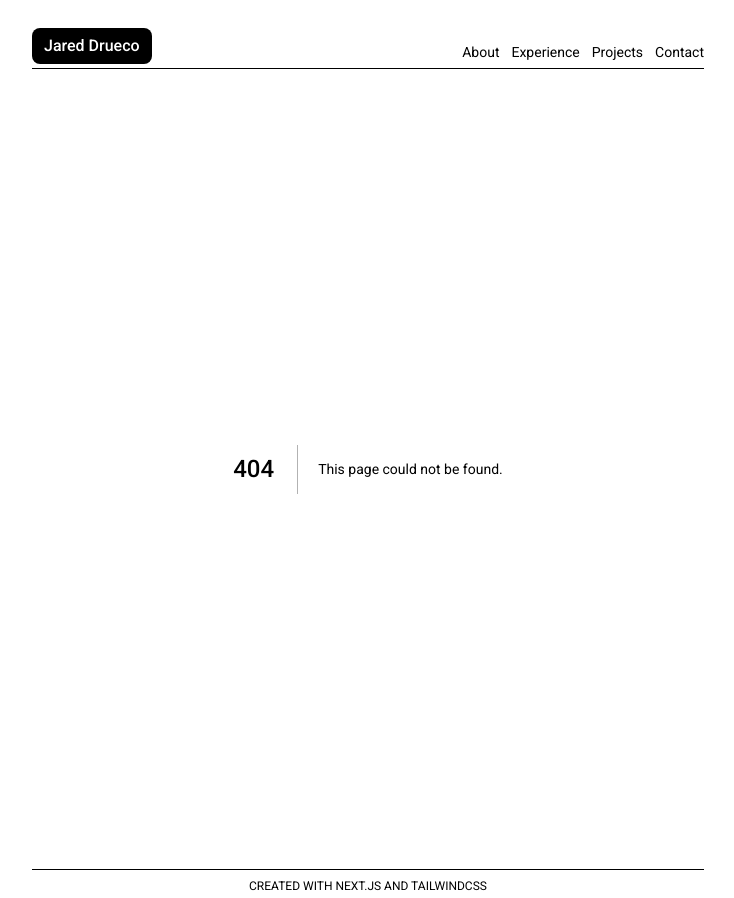
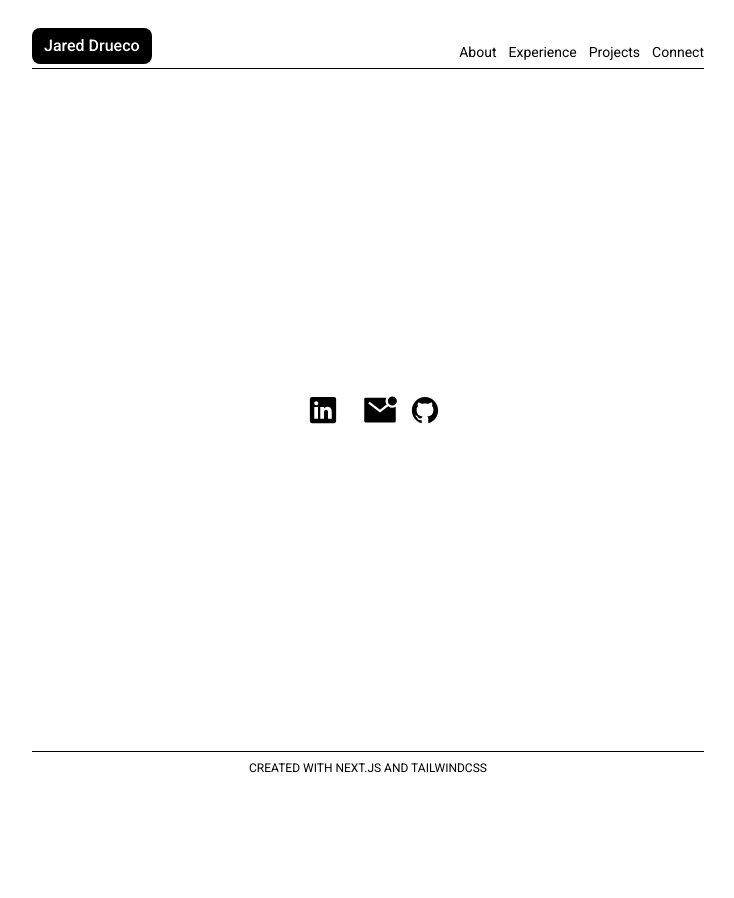
Before and after one commit to jdrco/self-portfolio, a Next.js app: page /connect in a window 1280 px wide. Before the commit this address had no page. Shown: the whole page, without its empty margins (272-1006 px from the left). After the commit the page ends 800 px from the top, so only its background shows below. Built offline with nearby package versions, Linux system fonts and the light colour scheme.

Commit message:
done the contact page

```diff
--- a/components/Navbar.js
+++ b/components/Navbar.js
@@ -26,9 +26,9 @@ const Navbar = () => {
             Projects
           </a>
         </Link>
-        <Link href="/contact/">
+        <Link href="/connect/">
           <a href="" className="pl-3 text-sm sm:text-md 2xl:text-lg">
-            Contact
+            Connect
           </a>
         </Link>
       </div>
--- a/pages/about/index.js
+++ b/pages/about/index.js
@@ -5,9 +5,9 @@ const About = () => {
       <div className="rounded-lg shadow-lg bg-[#26262f] h-[30%] w-3/4 flex flex-col border-gray-300 border-[1px]">
         <div className="h-[15%] w-full flex flex-row justify-center">
           <div className="h-full w-[96%] flex flex-row items-center">
-            <div className="bg-red-500 w-[10px] sm:w-[12px] h-[10px] sm:h-[12px] rounded-full mr-1"></div>
-            <div className="bg-yellow-500 w-[10px] sm:w-[12px] h-[10px] sm:h-[12px] rounded-full mr-1"></div>
-            <div className="bg-green-500 w-[10px] sm:w-[12px] h-[10px] sm:h-[12px] rounded-full"></div>
+            <div className="bg-red-500 w-[8px] sm:w-[12px] h-[8px] sm:h-[12px] rounded-full mr-1"></div>
+            <div className="bg-yellow-500 w-[8px] sm:w-[12px] h-[8px] sm:h-[12px] rounded-full mr-1"></div>
+            <div className="bg-green-500 w-[8px] sm:w-[12px] h-[8px] sm:h-[12px] rounded-full"></div>
           </div>
         </div>
         <div className="h-full w-full p-1 text-white text-xs font-fira leading-4 overflow-auto">
--- /dev/null
+++ b/pages/connect/index.js
@@ -0,0 +1,26 @@
+import {
+  IoLogoLinkedin,
+  IoMailUnreadSharp,
+  IoLogoGithub,
+} from "react-icons/io5";
+
+const Contact = () => {
+  return (
+    <div className="flex flex-row justify-center items-center text-3xl">
+      <a href="https://www.linkedin.com/in/jareddrueco/" target="_blank">
+        <IoLogoLinkedin className="m-3" />
+      </a>
+      <a
+        href="mailto:jdrueco@ualberta.ca?Subject=Website%20Contact"
+        target="_blank"
+      >
+        <IoMailUnreadSharp className="m-3 text-4xl" />
+      </a>
+      <a href="https://github.com/jdrco" target="_blank">
+        <IoLogoGithub classNazme="m-3" />
+      </a>
+    </div>
+  );
+};
+
+export default Contact;
--- a/pages/contact/index.js
+++ /dev/null
@@ -1,9 +0,0 @@
-const Contact = () => {
-  return (
-    <div>
-      <h1>Contact Page</h1>
-    </div>
-  );
-};
-
-export default Contact;
```
